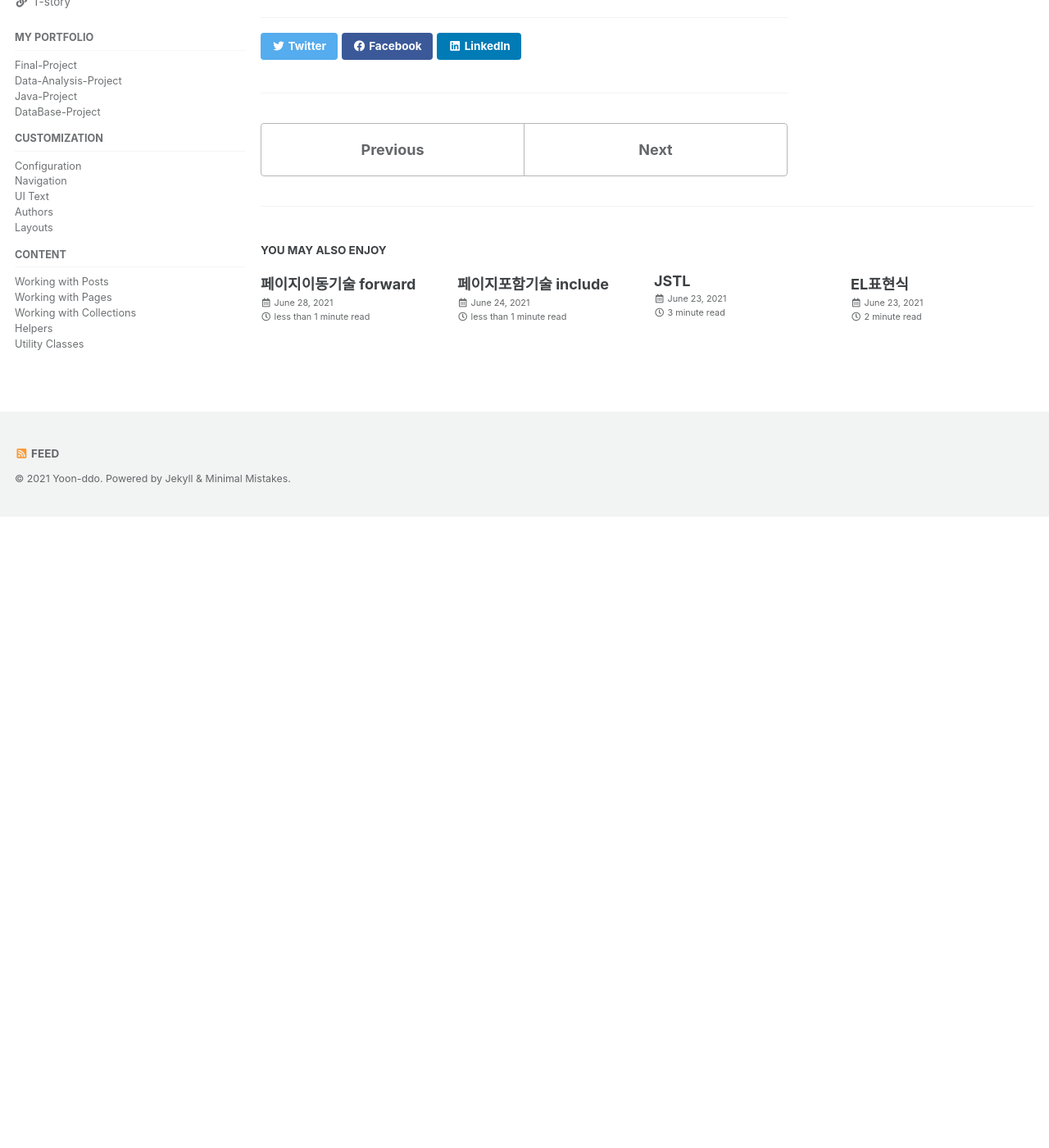
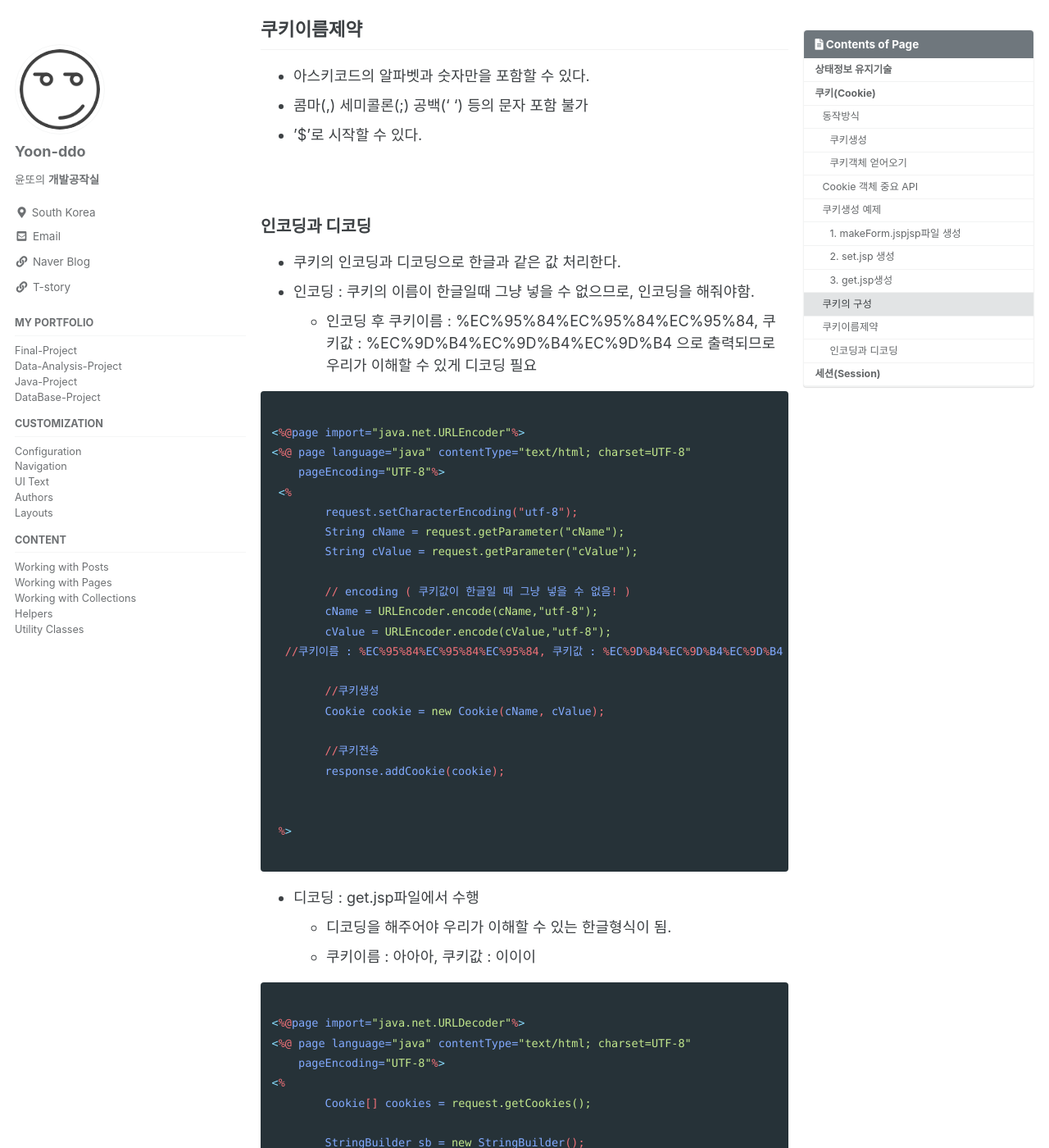
Before and after one commit to Yoon-ddo/Yoon-ddo.github.io, a Jekyll site: the page built from _posts/2021-06-28-상태정보 유지기술 쿠키와 세션.md, in a window 1280 px wide and 1400 px high, scrolled down 4762 px. Shown: the whole window at 82% size. Built offline with Jekyll 4.4.1, drawn with Linux system fonts in a browser that asks for light colours; cached includes are drawn as plain includes; before the commit the page ends 5392 px from its top, so only the background shows below that; some of the changed text lies outside the part shown.

Commit message:
Update 2021-06-28-상태정보 유지기술 쿠키와 세션.md

```diff
--- a/_posts/2021-06-28-상태정보 유지기술 쿠키와 세션.md
+++ b/_posts/2021-06-28-상태정보 유지기술 쿠키와 세션.md
@@ -65,8 +65,7 @@ Cookie[] cookies = request.getCookies();
 <br><br>
 
 ## 쿠키생성 예제
-
-1. makeForm.jspjsp파일 생성
+### 1. makeForm.jspjsp파일 생성
 
 ~~~html
 
@@ -92,7 +91,7 @@ Cookie[] cookies = request.getCookies();
 
 <br>
 
-2. set.jsp 생성
+### 2. set.jsp 생성
   - 인코딩 후, cName, cValue getParameter()로 받아오기
   - 쿠키생성
   - 쿠키전송
@@ -131,7 +130,7 @@ Cookie[] cookies = request.getCookies();
 
 <br>
 
-3. get.jsp생성
+### 3. get.jsp생성
   - 쿠키 값 받아오기
   - 쿠키 조회
 
@@ -171,6 +170,101 @@ Cookie[] cookies = request.getCookies();
 
 ~~~
 
+## 쿠키의 구성
+| 명칭 | 설명 |
+|:---:|---|
+| 이름(name) | 각각의 쿠키를 구별하는데 사용. |
+| 값(value) | 쿠키의 이름과 관련된 값 |
+| 유효시간(maxAge) | 쿠키의 유지시간 |
+| 도메인(domain) | 쿠키를 전송할 도메인 |
+| 경로(path) | 쿠키 경로 |
+
+<br><br>
+
+## 쿠키이름제약
+* 아스키코드의 알파벳과 숫자만을 포함할 수 있다.
+* 콤마(,) 세미콜론(;) 공백(' ') 등의 문자 포함 불가
+* '$'로 시작할 수 있다.
+
+<br>
+
+### 인코딩과 디코딩
+* 쿠키의 인코딩과 디코딩으로 한글과 같은 값 처리한다.
+* 인코딩 : 쿠키의 이름이 한글일때 그냥 넣을 수 없으므로, 인코딩을 해줘야함.
+  - 인코딩 후 쿠키이름 : %EC%95%84%EC%95%84%EC%95%84, 쿠키값 : %EC%9D%B4%EC%9D%B4%EC%9D%B4 으로 출력되므로 우리가 이해할 수 있게 디코딩 필요
+
+~~~html
+
+<%@page import="java.net.URLEncoder"%>
+<%@ page language="java" contentType="text/html; charset=UTF-8"
+    pageEncoding="UTF-8"%>
+ <%
+ 	request.setCharacterEncoding("utf-8");
+ 	String cName = request.getParameter("cName");
+ 	String cValue = request.getParameter("cValue");
+
+ 	// encoding ( 쿠키값이 한글일 때 그냥 넣을 수 없음! )
+ 	cName = URLEncoder.encode(cName,"utf-8");
+ 	cValue = URLEncoder.encode(cValue,"utf-8");
+  //쿠키이름 : %EC%95%84%EC%95%84%EC%95%84, 쿠키값 : %EC%9D%B4%EC%9D%B4%EC%9D%B4 으로 출력되므로 디코딩 필요
+
+ 	//쿠키생성
+ 	Cookie cookie = new Cookie(cName, cValue);
+
+ 	//쿠키전송
+ 	response.addCookie(cookie);
+
+
+ %>
+
+~~~
+
+
+* 디코딩 : get.jsp파일에서 수행
+  - 디코딩을 해주어야 우리가 이해할 수 있는 한글형식이 됨.
+  - 쿠키이름 : 아아아, 쿠키값 : 이이이
+
+~~~html
+
+<%@page import="java.net.URLDecoder"%>
+<%@ page language="java" contentType="text/html; charset=UTF-8"
+    pageEncoding="UTF-8"%>
+<%
+	Cookie[] cookies = request.getCookies();
+
+	StringBuilder sb = new StringBuilder();
+	for(Cookie c : cookies) {
+		String cName  = c.getName();
+		String cValue = c.getValue();
+
+		// decoding 을 해줘야 우리가 이해할 수 있게 출력됨
+		cName = URLDecoder.decode(cName, "utf-8");
+		cValue = URLDecoder.decode(cValue, "utf-8");
+
+		sb.append("쿠키이름 : " + cName + ", ");
+		sb.append("쿠키값 : " + cValue + "<br>");
+
+		// request영역에 올리기도 가능
+		//pageContext.setAttribute("cookieData", sb.toString());
+	}
+%>
+<!DOCTYPE html>
+<html>
+<head>
+<meta charset="UTF-8">
+<title>Insert title here</title>
+</head>
+<body>
+	<h2>설정된 쿠키정보</h2>
+	<%= sb.toString() %>
+	<%-- ${ cookieData } --%>
+
+	<a href="makeForm.jsp">쿠키설정 이동</a>
+</body>
+</html>
+
+~~~
+
 <br><br><br><br>
 
 # 세션(Session)
```
